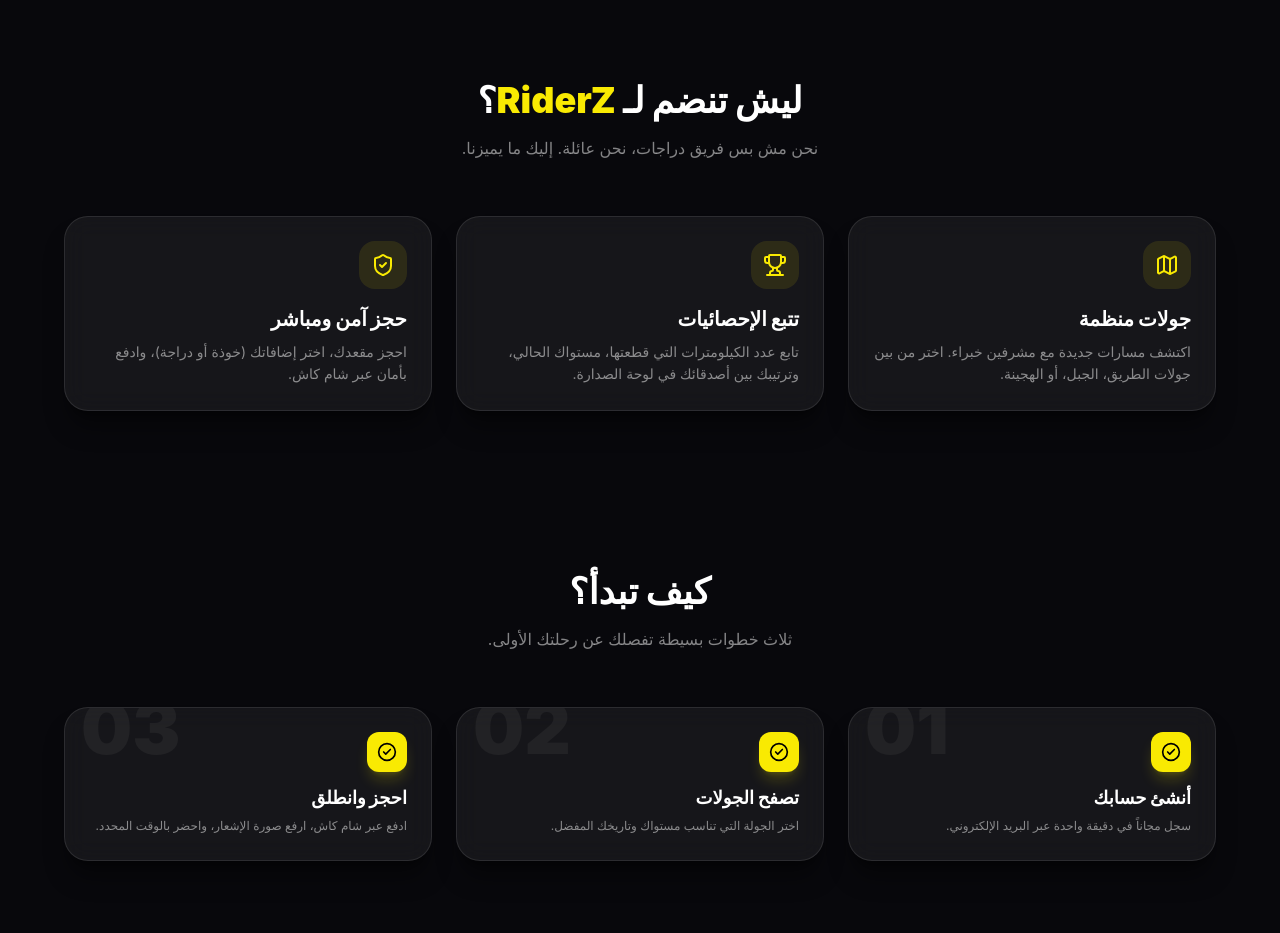
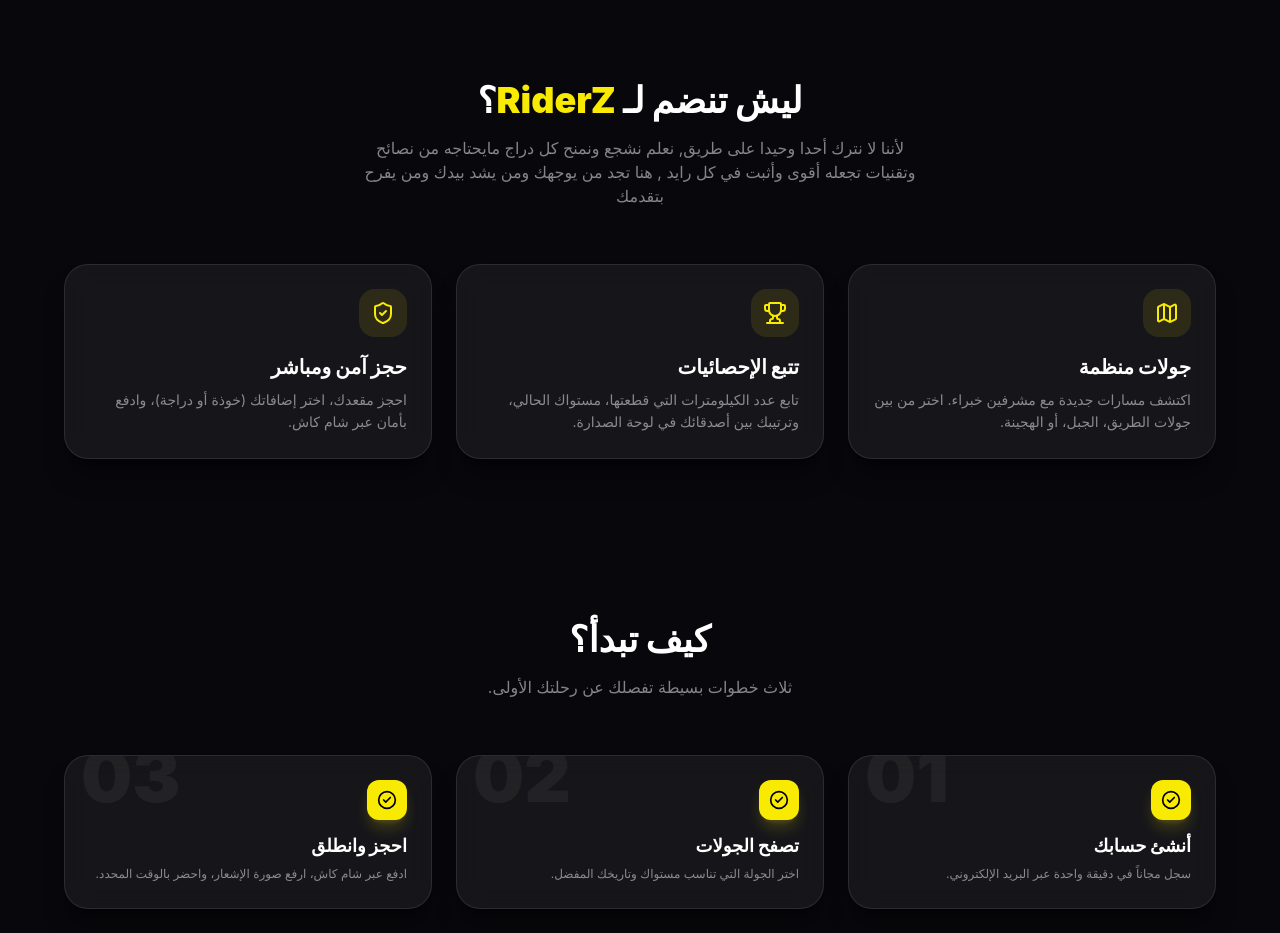
Before and after one commit to Mohamed-Al-Halabi-Dev/RiderZ-team, a React (Vite) app: page / in a window 1280 px wide. Shown: the part 2560-3493 px from the top of the page. Built offline with nearby package versions, Linux system fonts and the light colour scheme; no server answers.

Commit message:
update Links Social media

```diff
--- a/src/components/Footer.jsx
+++ b/src/components/Footer.jsx
@@ -43,12 +43,12 @@ function Footer() {
             </p>
 
             <div className="mt-6 flex gap-2">
-              <a href="https://instagram.com" target="_blank" rel="noopener noreferrer"
+              <a href="https://www.instagram.com/riderz4ever" target="_blank" rel="noopener noreferrer"
                  aria-label="Instagram"
                  className="grid size-10 place-items-center rounded-xl border border-white/10 bg-white/5 text-white/60 transition-colors hover:border-[#E4405F]/40 hover:bg-[#E4405F]/10 hover:text-[#E4405F]">
                 <IconInstagram size={16} />
               </a>
-              <a href="https://facebook.com" target="_blank" rel="noopener noreferrer"
+              <a href="www.facebook.com/riderz4ever" target="_blank" rel="noopener noreferrer"
                  aria-label="Facebook"
                  className="grid size-10 place-items-center rounded-xl border border-white/10 bg-white/5 text-white/60 transition-colors hover:border-[#1877F2]/40 hover:bg-[#1877F2]/10 hover:text-[#1877F2]">
                 <IconFacebook size={16} />
--- a/src/pages/Home.jsx
+++ b/src/pages/Home.jsx
@@ -186,7 +186,7 @@ export default function Home() {
           </div>
         </section>
 
-        {/* 2. أفضل 3 في لوحة الصدارة */}
+
         <section className="relative px-4 py-16 sm:px-6">
           <div className="mx-auto max-w-5xl">
             <div className="mb-12 flex flex-col items-start justify-between gap-4 sm:flex-row sm:items-end">
@@ -230,18 +230,18 @@ export default function Home() {
           </div>
         </section>
 
-        {/* ✅ 3. قسم الكورسات التدريبية (ستايل زجاجي أنيق) */}
+
         <section className="relative px-4 py-12 sm:px-6">
           <div className="mx-auto max-w-5xl">
             <div className={`${glass} relative overflow-hidden p-8 sm:p-12`}>
 
-              {/* توهج أصفر خلفي */}
+
               <div className="pointer-events-none absolute -top-32 -end-32 size-[400px] rounded-full bg-[#F9EA02]/15 blur-[100px]" />
               <div className="pointer-events-none absolute -bottom-32 -start-32 size-[400px] rounded-full bg-purple-500/10 blur-[100px]" />
 
               <div className="relative z-10 flex flex-col items-center justify-between gap-8 md:flex-row md:items-center">
 
-                {/* الجانب النصي والأيقونة */}
+
                 <div className="flex flex-col items-center gap-6 text-center sm:flex-row sm:text-start">
                   <div className="grid size-20 shrink-0 place-items-center rounded-3xl bg-[#F9EA02]/10 border border-[#F9EA02]/20 text-[#F9EA02] shadow-[inset_0_0_20px_rgba(249,234,2,0.1)]">
                     <Bike size={36} strokeWidth={2} />
@@ -258,10 +258,10 @@ export default function Home() {
                   </div>
                 </div>
 
-                {/* زر الواتساب (متوافق مع ستايل الموقع) */}
+
                 <a
-                  // ⚠️ غير رقم الواتساب هون
-                  href="https://wa.me/963999999999?text=مرحباً، بدي أستفسر عن كورسات تعلّم ركوب الدراجة"
+
+                  href="https://wa.me/963935874582?text=مرحباً، بدي أستفسر عن كورسات تعلّم ركوب الدراجة"
                   target="_blank"
                   rel="noopener noreferrer"
                   className="group flex w-full shrink-0 items-center justify-center gap-2.5 rounded-2xl bg-[#F9EA02] px-8 py-4 text-sm font-black text-black shadow-lg shadow-[#F9EA02]/20 transition-all hover:scale-[1.02] hover:bg-[#F9EA02]/90 hover:shadow-[0_0_30px_rgba(249,234,2,0.4)] active:scale-95 sm:w-auto"
@@ -278,7 +278,7 @@ export default function Home() {
           </div>
         </section>
 
-        {/* 4. أحدث الجولات */}
+
         <section className="relative px-4 py-20 sm:px-6">
           <div className="mx-auto max-w-6xl">
             <div className="mb-10 flex flex-col items-start justify-between gap-4 sm:flex-row sm:items-end">
@@ -326,7 +326,7 @@ export default function Home() {
           </div>
         </section>
 
-        {/* 5. ليش RiderZ */}
+
         <section className="relative px-4 py-20 sm:px-6">
           <div className="mx-auto max-w-6xl">
             <div className="mb-14 text-center">
@@ -334,7 +334,7 @@ export default function Home() {
                 ليش تنضم لـ <span className="text-[#F9EA02]">RiderZ</span>؟
               </h2>
               <p className="mx-auto mt-4 max-w-xl text-white/50">
-                نحن مش بس فريق دراجات، نحن عائلة. إليك ما يميزنا.
+              لأننا لا نترك أحدا وحيدا على طريق, نعلم نشجع ونمنح كل دراج مايحتاجه من نصائح وتقنيات تجعله أقوى وأثبت في كل رايد , هنا تجد من يوجهك ومن يشد بيدك ومن يفرح بتقدمك
               </p>
             </div>
 
```
